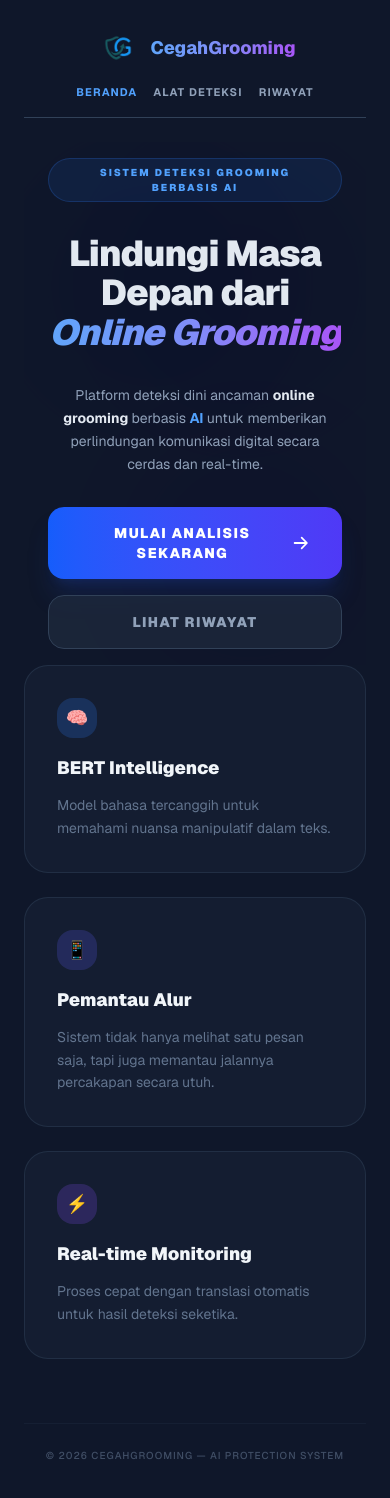
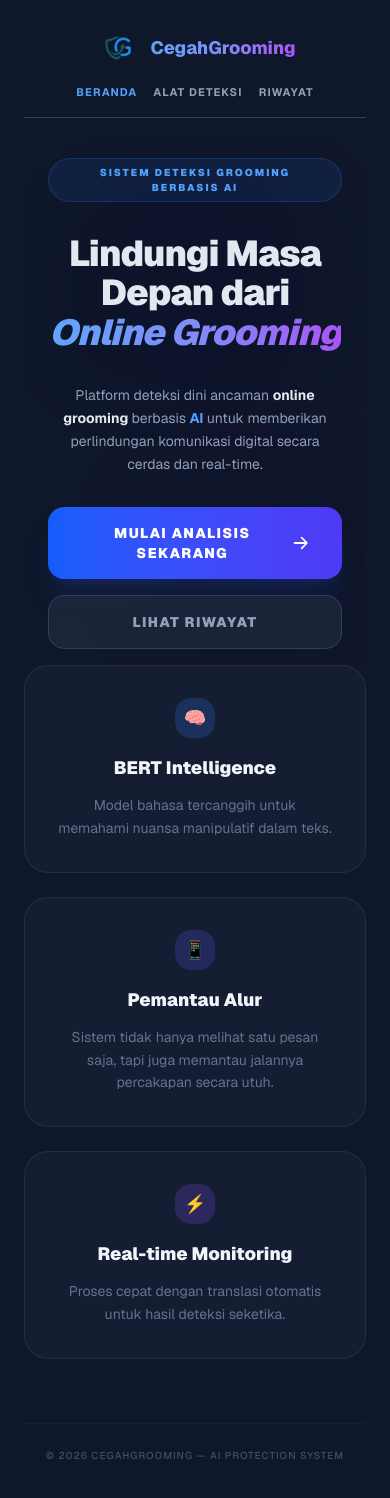
Before and after one commit to ilyfauzan/CegahGrooming, a Next.js app in the folder grooming-detector-ui/: page / in a window 390 px wide. Shown: the top 1498 px of the page. Built offline with nearby package versions, Linux system fonts and the light colour scheme.

Commit message:
fix: rapikan mobile layout - center halaman awal, restructure header deteksi

```diff
--- a/grooming-detector-ui/app/components/ChatInputBuilder.tsx
+++ b/grooming-detector-ui/app/components/ChatInputBuilder.tsx
@@ -199,8 +199,9 @@ export default function ChatInputBuilder({ onAnalyze, isLoading }: ChatInputBuil
   return (
     <div className="w-full max-w-2xl mx-auto space-y-6">
       {/* Header Actions */}
-      <div className="flex items-center justify-between px-2">
-        <div className="flex flex-wrap gap-2">
+      <div className="px-2 space-y-2">
+        {/* Row 1: main action buttons */}
+        <div className="flex gap-2">
           <button
             onClick={handlePaste}
             className="flex items-center gap-2 px-4 py-2 bg-blue-500/10 border border-blue-500/20 rounded-xl text-blue-400 text-[10px] font-black tracking-widest hover:bg-blue-500/20 transition-all uppercase"
@@ -224,16 +225,19 @@ export default function ChatInputBuilder({ onAnalyze, isLoading }: ChatInputBuil
               onChange={handleFileUpload}
             />
           </label>
+        </div>
 
+        {/* Row 2: bersihkan + counter */}
+        <div className="flex items-center justify-between">
           <button
             onClick={clearAll}
-            className="px-4 py-2 text-slate-500 text-[10px] font-black tracking-widest hover:text-red-400 transition-all uppercase"
+            className="px-3 py-1.5 text-slate-500 text-[10px] font-black tracking-widest hover:text-red-400 transition-all uppercase border border-transparent hover:border-red-500/30 rounded-lg"
           >
             Bersihkan
           </button>
-        </div>
-        <div className={`text-[10px] font-black uppercase tracking-widest transition-colors ${activeMessages < 2 ? 'text-amber-500' : 'text-emerald-500'}`}>
-          {activeMessages} Pesan Terisi
+          <div className={`text-[10px] font-black uppercase tracking-widest transition-colors ${activeMessages < 2 ? 'text-amber-500' : 'text-emerald-500'}`}>
+            {activeMessages} Pesan Terisi
+          </div>
         </div>
       </div>
 
@@ -277,8 +281,8 @@ export default function ChatInputBuilder({ onAnalyze, isLoading }: ChatInputBuil
       {/* Analyze Button */}
       <div className="pt-4 space-y-4">
         {activeMessages < 1 && (
-          <div className="flex items-center justify-center gap-2 text-amber-500/80 animate-pulse">
-            <svg xmlns="http://www.w3.org/2000/svg" className="h-4 w-4" fill="none" viewBox="0 0 24 24" stroke="currentColor">
+          <div className="flex flex-wrap items-center justify-center gap-1 text-amber-500/80 animate-pulse text-center">
+            <svg xmlns="http://www.w3.org/2000/svg" className="h-4 w-4 shrink-0" fill="none" viewBox="0 0 24 24" stroke="currentColor">
               <path strokeLinecap="round" strokeLinejoin="round" strokeWidth={2} d="M12 9v2m0 4h.01m-6.938 4h13.856c1.54 0 2.502-1.667 1.732-3L13.732 4c-.77-1.333-2.694-1.333-3.464 0L3.34 16c-.77 1.333.192 3 1.732 3z" />
             </svg>
             <p className="text-[10px] font-black uppercase tracking-widest">
--- a/grooming-detector-ui/app/page.tsx
+++ b/grooming-detector-ui/app/page.tsx
@@ -36,9 +36,9 @@ export default function LandingPage() {
           {features.map((f, i) => (
             <div
               key={i}
-              className="p-8 rounded-3xl bg-slate-800/40 border border-slate-700/50 hover:border-blue-500/30 transition-all group"
+              className="p-8 rounded-3xl bg-slate-800/40 border border-slate-700/50 hover:border-blue-500/30 transition-all group text-center"
             >
-              <div className={`w-10 h-10 rounded-2xl flex items-center justify-center text-lg mb-4 ${f.color}`}>
+              <div className={`w-10 h-10 rounded-2xl flex items-center justify-center text-lg mb-4 mx-auto ${f.color}`}>
                 {f.icon}
               </div>
               <h3 className="text-lg font-black mb-3 text-slate-100 group-hover:text-blue-400 transition-colors">
```
